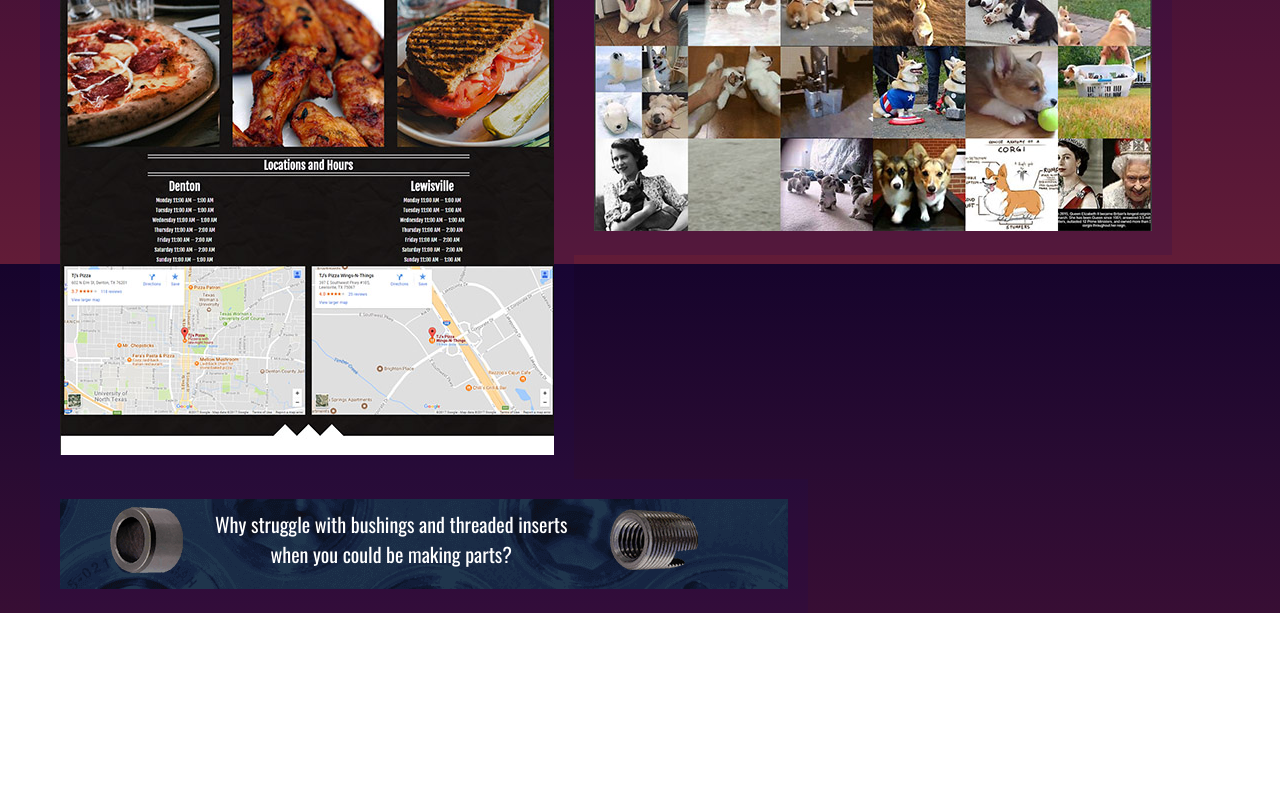
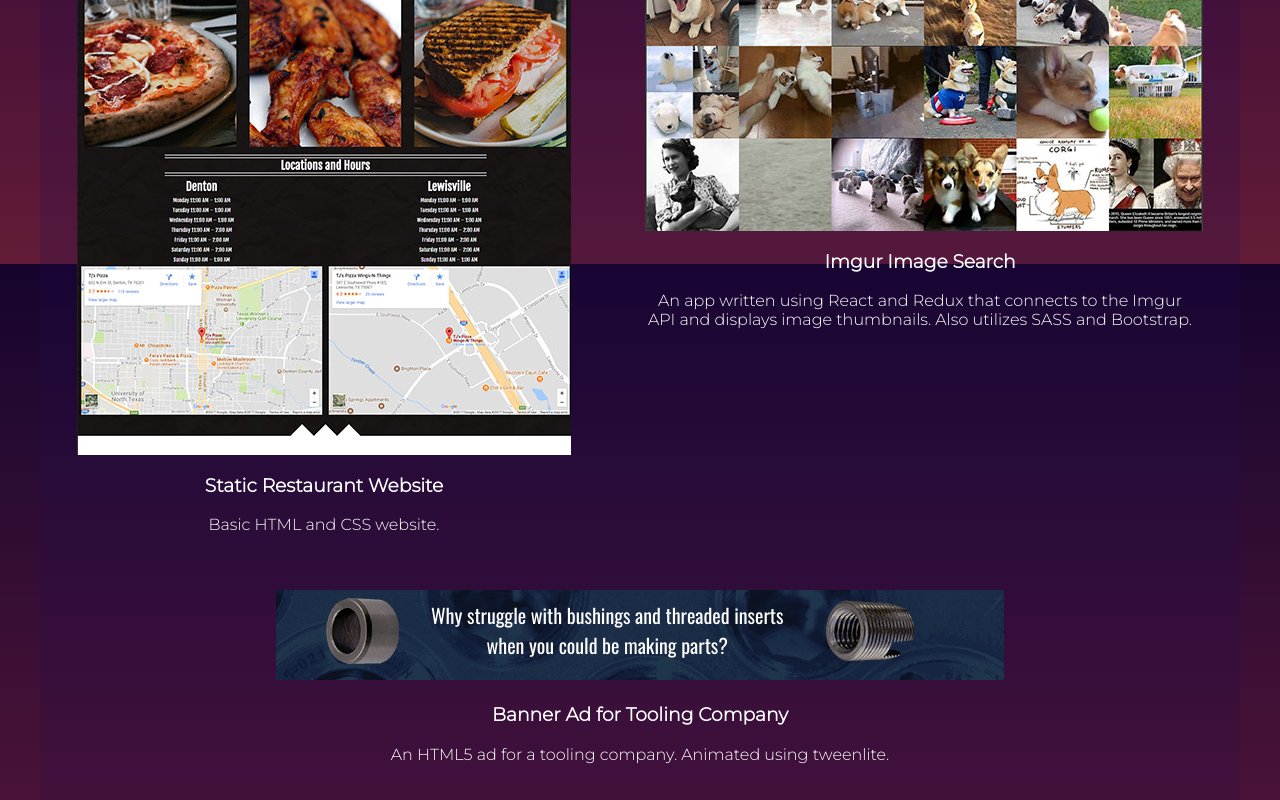
Before and after one commit to blgoral/web-dev-portfolio, a website: page index.html in a window 1280 px wide. Shown: the part 536-1336 px from the top of the page. Before the commit the page ends 1149 px from the top, so only its background shows below. Drawn offline with nearby package versions, Linux system fonts and the light colour scheme.

Commit message:
Continue styling

```diff
--- a/index.html
+++ b/index.html
@@ -8,18 +8,36 @@
     <title>Blake Goral - Web Developer</title>
   </head>
   <body>
-    <section id="main-section">
+    <section class="main-section">
     <h1>Blake Goral</h1>
     <h2>Web Developer</h2>
+    <div class="body-container">
       <div class="image-container">
         <img src="./images/tjs_thumb.jpg" />
+        <div class="description">
+          <h3>Static Restaurant Website</h3>
+          <p>Basic HTML and CSS website.</p>
+        </div>
       </div>
     <div class="image-container">
       <img src="./images/imgur_search_thumb.jpg" />
+      <div class="descrption">
+        <h3>Imgur Image Search</h3>
+        <p>An app written using React and Redux that connects to the Imgur API and displays image thumbnails. Also utilizes SASS and Bootstrap.</p>
       </div>
+    </div>
+
+    <div class="center-content">
       <div class="image-container">
           <embed src="zb_banner_nolink.html" width="728" height="90" />
+            <div class="description">
+              <h3>Banner Ad for Tooling Company</h3>
+              <p>An HTML5 ad for a tooling company. Animated using tweenlite.</p>
             </div>
+        </div>
+      </div>
+    </div>
+
   </section>
   <section>
 
--- a/sass/style.scss
+++ b/sass/style.scss
@@ -18,10 +18,16 @@ background-attachment: fixed;
 background-image: linear-gradient(to bottom, #16042c, #290b32, #3d0f35, #501437, #621c37);
 }
 
-#main-section{
+img {
+  display: block;
+
+}
+
+section.main-section{
   margin-left: auto;
   margin-right: auto;
   max-width: 1200px;
+  text-align: center;
 
 }
 h1 {
@@ -41,8 +47,28 @@ h2 {
   margin-bottom: 0;
 }
 
+.body-container {
+  background: $darkpurple;
+  overflow: hidden;
+  display: flex;
+  flex-wrap: wrap;
+}
+
 .image-container {
   float: left;
+  margin: 0 auto;
   padding: 20px;
-  background: $darkpurple;
+  width: auto;
+
+
 }
+
+.center-content {
+  margin: 0 auto;
+
+}
+
+.descrption {
+  width: inherit;
+  max-width: 550px;
+}
```
Also changed, not shown: css/style.css. Lines whose indentation alone changed are shown as unchanged.
